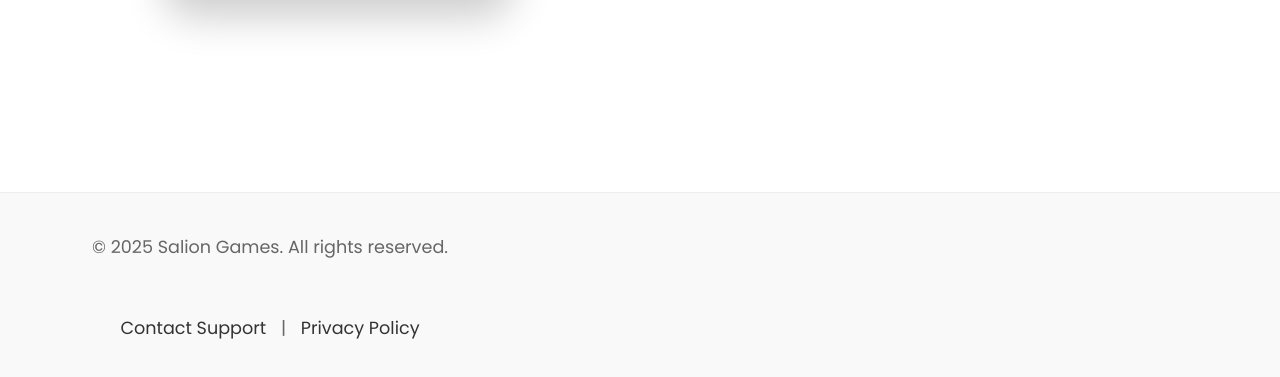
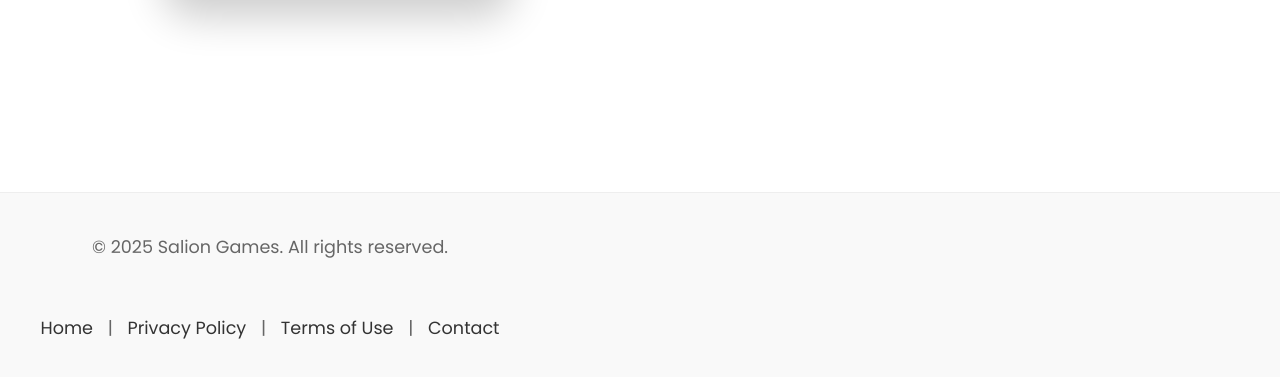
Before and after one commit to SalionProduction/salion.games, a plain HTML site: page index.html in a window 1280 px wide. Shown: the part 1229-1606 px from the top of the page. Drawn offline with Linux system fonts and the light colour scheme.

Commit message:
Update index.html

```diff
--- a/index.html
+++ b/index.html
@@ -213,8 +213,10 @@
         <p>&copy; 2025 Salion Games. All rights reserved.</p>
         <br>
         <p>
-            <a href="contact.html">Contact Support</a> |
-            <a href="privacy.html">Privacy Policy</a>
+            <a href="index.html">Home</a> |
+            <a href="privacy.html">Privacy Policy</a> |
+            <a href="terms.html">Terms of Use</a> |
+            <a href="contact.html">Contact</a>
         </p>
     </footer>
 
```
